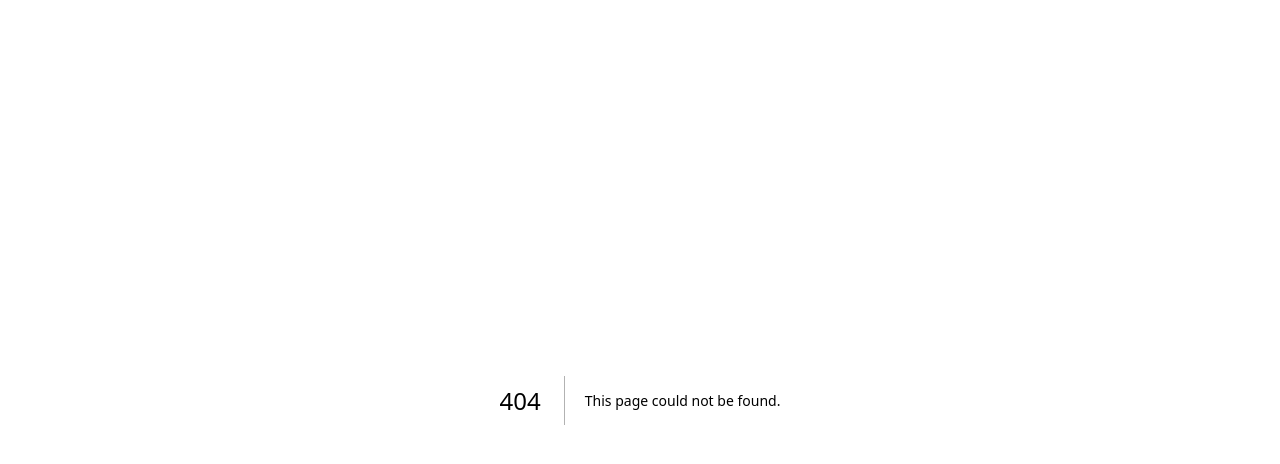
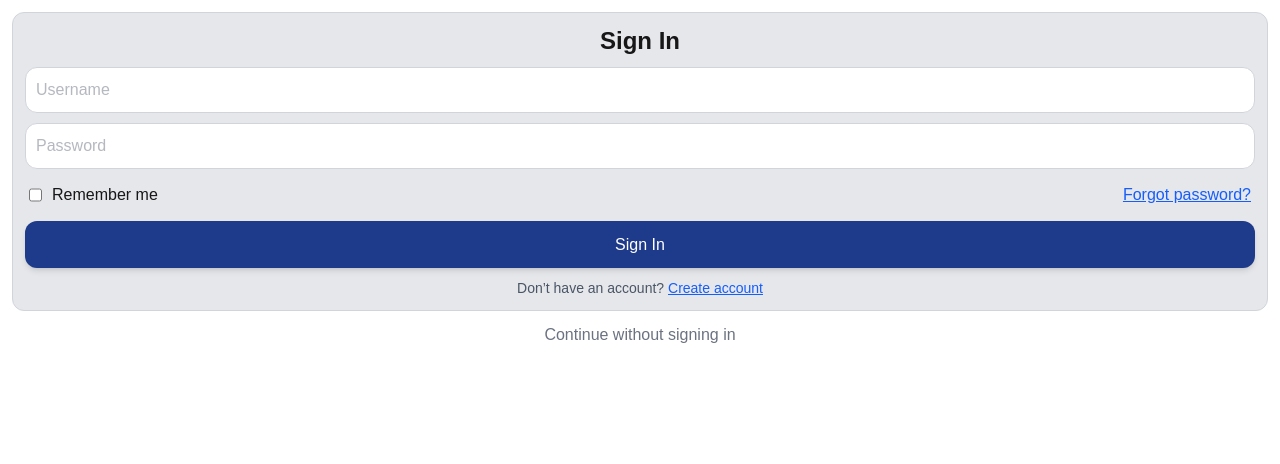
Before and after one commit to BoatQuiz/V-Quiz-Frontend, a Next.js app: page /login in a window 1280 px wide. Before the commit this address had no page. Shown: the top 464 px of the page. Built offline with nearby package versions, Linux system fonts and the light colour scheme.

Commit message:
Loginpage

```diff
--- /dev/null
+++ b/app/login/page.tsx
@@ -0,0 +1,52 @@
+"use client";
+
+import { SubmitHandler, useForm } from "react-hook-form";
+import { PrimaryButton } from "../components/ui/buttons/PrimaryButton";
+import { FormValues } from "@/types/login";
+
+export default function LoginPage() {
+    const { handleSubmit, register } = useForm<FormValues>();
+    const onSubmit: SubmitHandler<FormValues> = (data) => console.log(data)
+
+
+    return (
+        <div className="bg-white-Card-background flex flex-col text-center">
+            <div className="bg-gray-Card-background m-3 rounded-xl border border-gray-Input-border">
+                <form className="flex flex-col p-3 gap-2.5" onSubmit={handleSubmit(onSubmit)}>
+                    <h1 className="font-bold text-2xl">Sign In</h1>
+                    <input
+                        type="text"
+                        className="border border-gray-Input-border p-2.5 bg-white-Card-background rounded-xl text-gray-Placeholder-text"
+                        placeholder="Username"
+                        {...register("username")}
+                    />
+                    <input
+                        type="password"
+                        className="border border-gray-Input-border p-2.5 bg-white-Card-background rounded-xl text-gray-Placeholder-text"
+                        placeholder="Password"
+                        {...register("password")}
+                    />
+                    <div className="flex justify-between p-1">
+                        <div className="flex gap-2.5">
+                            <input type="checkbox" />
+                            <label htmlFor="checkbox">Remember me</label>
+                        </div>
+                        <span className="text-blue-600 underline cursor-pointer hover:text-blue-700">
+                            Forgot password?
+                        </span>
+                    </div>
+                    <PrimaryButton type="submit">Sign In</PrimaryButton>
+                    <p className="text-sm text-gray-600">
+                        Don’t have an account?{" "}
+                        <span className="text-blue-600 underline cursor-pointer hover:text-blue-700">
+                            Create account
+                        </span>
+                    </p>
+                </form>
+            </div>
+            <p className="text-gray-Placeholder-text">
+                Continue without signing in
+            </p>
+        </div>
+    );
+}
--- a/next.config.ts
+++ b/next.config.ts
@@ -2,7 +2,7 @@ import type { NextConfig } from "next";
 
 const nextConfig: NextConfig = {
   reactStrictMode: true,
-  allowedDevOrigins: ["localhost:3000", "192.168.1.96"],
+  allowedDevOrigins: ["localhost:3000", "192.168.1.96", "192.168.1.168"],
 };
 
 export default nextConfig;
--- a/package.json
+++ b/package.json
@@ -12,7 +12,7 @@
     "next": "16.0.10",
     "react": "19.2.3",
     "react-dom": "19.2.3",
-    "react-hook-form": "^7.68.0"
+    "react-hook-form": "^7.69.0"
   },
   "devDependencies": {
     "@tailwindcss/postcss": "^4",
--- /dev/null
+++ b/types/login.ts
@@ -0,0 +1,4 @@
+export interface FormValues {
+    username: string;
+    password: string;
+}
```
Also changed, not shown: 1 other file (tests, documents, lock files or other folders).
